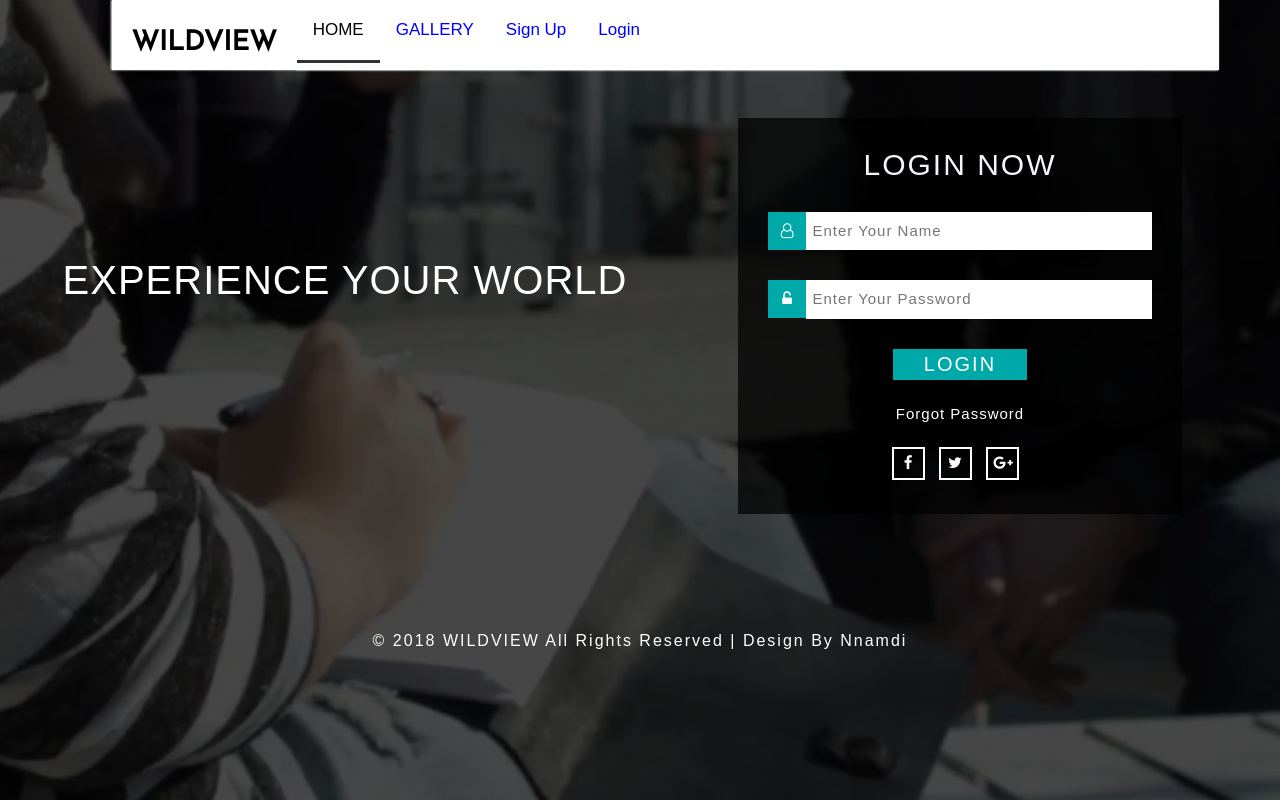
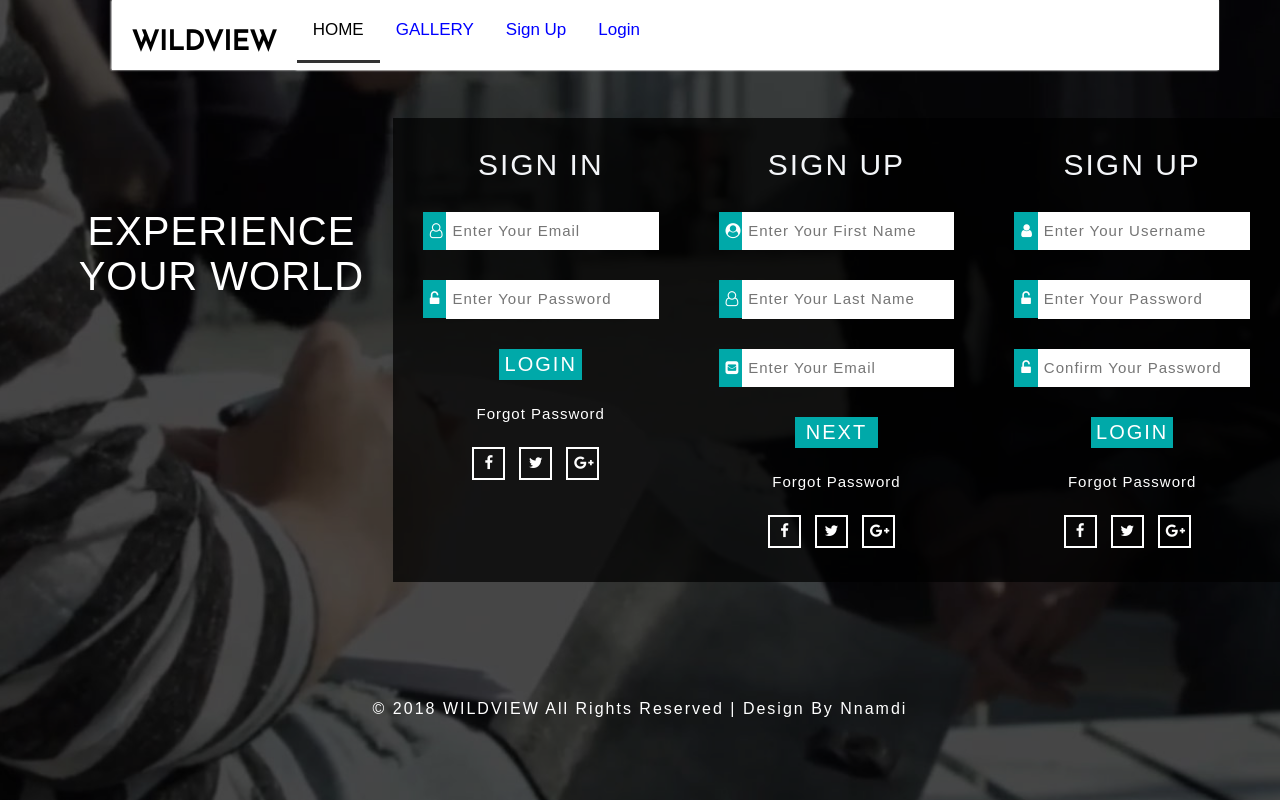
Before and after one commit to nnamdi16/Animals-and-Species-Display-System, a plain HTML site: page main.html in a window 1280 px wide. Drawn offline with nearby package versions, Linux system fonts and the light colour scheme; a web font is replaced by a local one.

Commit message:
Implement the sign up and sign in form display

```diff
--- a/main.html
+++ b/main.html
@@ -16,12 +16,15 @@
       window.scrollTo(0, 1);
     }
   </script>
+  <script src="https://code.jquery.com/jquery-3.3.1.min.js" integrity="sha256-FgpCb/KJQlLNfOu91ta32o/NMZxltwRo8QtmkMRdAu8="
+    crossorigin="anonymous"></script>
   <!-- Meta tag Keywords -->
   <link rel="stylesheet" href="style/contact.css" type="text/css" media="all" />
   <link rel="stylesheet" href="style/user.css" type="text/css" media="all" />
   <!-- Style-CSS -->
   <link rel="stylesheet" href="style/font-awesome.css" type="text/css" media="all" />
   <link href="https://fonts.googleapis.com/css?family=Encode+Sans+Condensed|Josefin+Sans" rel="stylesheet">
+  <script src="./js/index.js"></script>
 
 </head>
 
@@ -35,11 +38,11 @@
             <div class="topnav">
               <div>
                 <a class="active" href="#home">HOME</a>
-                <a href="#gallery">GALLERY</a>
+                <a href="./gallery.html">GALLERY</a>
               </div>
               <div class="n-sign">
-                <a href="#contact">Sign Up</a>
-                <a href="#about">Login</a>
+                <div class="d-sign"><a href="#">Sign Up</a></div>
+                <div class="d-log"><a href="#">Login</a></div>
               </div>
             </div>
           </div>
@@ -51,14 +54,73 @@
             <h1>Experience <span>Your World</span></h1>
           </header>
         </div>
-        <div class="login-form">
-          <h2>login now</h2>
+        <div class="login-form n-nhidden">
+          <h2>Sign In</h2>
           <form action="#" method="get">
             <span><i class="fa fa-user-o" aria-hidden="true"></i></span>
-            <input type="text" name="username" placeholder="enter your name" required="" />
+            <input type="text" name="username" placeholder="enter your email" required />
             <span><i class="fa fa-unlock-alt" aria-hidden="true"></i></span>
-            <input type="password" name="password" placeholder="enter your password" required="" />
+            <input type="password" name="password" placeholder="enter your password" required />
             <input type="submit" value="login" />
+          </form>
+          <div class="login-password">
+            <span><a href="#">forgot password</a></span>
+          </div>
+          <div class="login-input"></div>
+          <div class="social-icons">
+            <ul>
+              <li>
+                <a href="#"><i class="fa fa-facebook" aria-hidden="true"></i></a>
+              </li>
+              <li>
+                <a href="#"><i class="fa fa-twitter" aria-hidden="true"></i></a>
+              </li>
+              <li>
+                <a href="#"><i class="fa fa-google-plus" aria-hidden="true"></i></a>
+              </li>
+            </ul>
+          </div>
+        </div>
+        <div id="extraControls" class="login-form n-hidden">
+          <h2>Sign Up </h2>
+          <form action="#" method="get">
+            <span><i class="fa fa-user-circle" aria-hidden="true"></i></span>
+            <input type="text" name="firstname" placeholder="enter your first name" required />
+            <span><i class="fa fa-user-o" aria-hidden="true"></i></span>
+            <input type="text" name="lastname" placeholder="enter your last name" required />
+            <span><i class="fa fa-envelope-square" aria-hidden="true"></i></span>
+            <input type="text" name="email" placeholder="enter your email" required />
+            <input type="submit" value="next" class="frmSubmit" />
+          </form>
+          <div class="login-password">
+            <span><a href="#">forgot password</a></span>
+          </div>
+          <div class="login-input"></div>
+          <div class="social-icons">
+            <ul>
+              <li>
+                <a href="#"><i class="fa fa-facebook" aria-hidden="true"></i></a>
+              </li>
+              <li>
+                <a href="#"><i class="fa fa-twitter" aria-hidden="true"></i></a>
+              </li>
+              <li>
+                <a href="#"><i class="fa fa-google-plus" aria-hidden="true"></i></a>
+              </li>
+            </ul>
+          </div>
+        </div>
+        <div class="login-form n-dhidden">
+          <h2>Sign Up </h2>
+          <form action="#" method="get">
+            <span><i class="fa fa-user" aria-hidden="true"></i></span>
+            <input type="text" name="username" placeholder="enter your username" required />
+            <span><i class="fa fa-unlock-alt" aria-hidden="true"></i></span>
+            <input type="password" name="password" placeholder="enter your password" required />
+            <span><i class="fa fa-unlock-alt" aria-hidden="true"></i></span>
+            <input type="password" name="password" placeholder="Confirm your password" required />
+            <input type="submit" value="login" />
+
           </form>
           <div class="login-password">
             <span><a href="#">forgot password</a></span>
```
